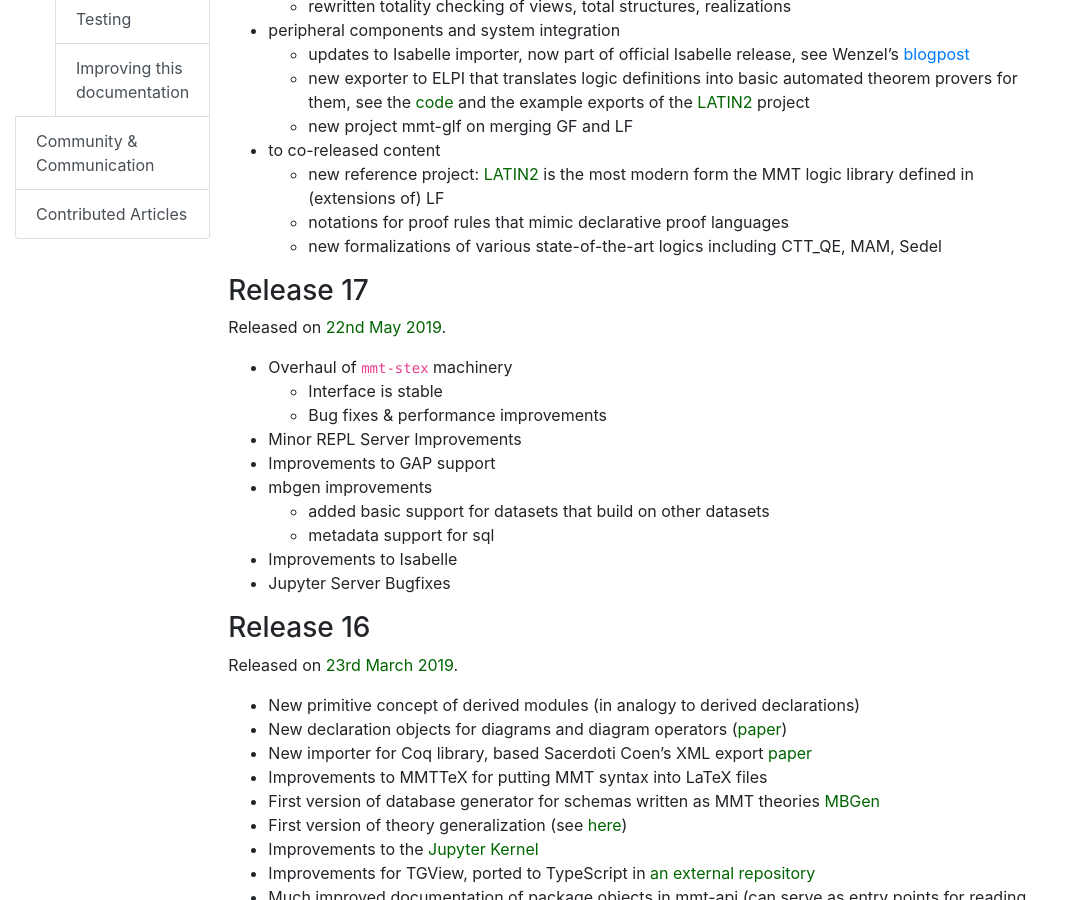
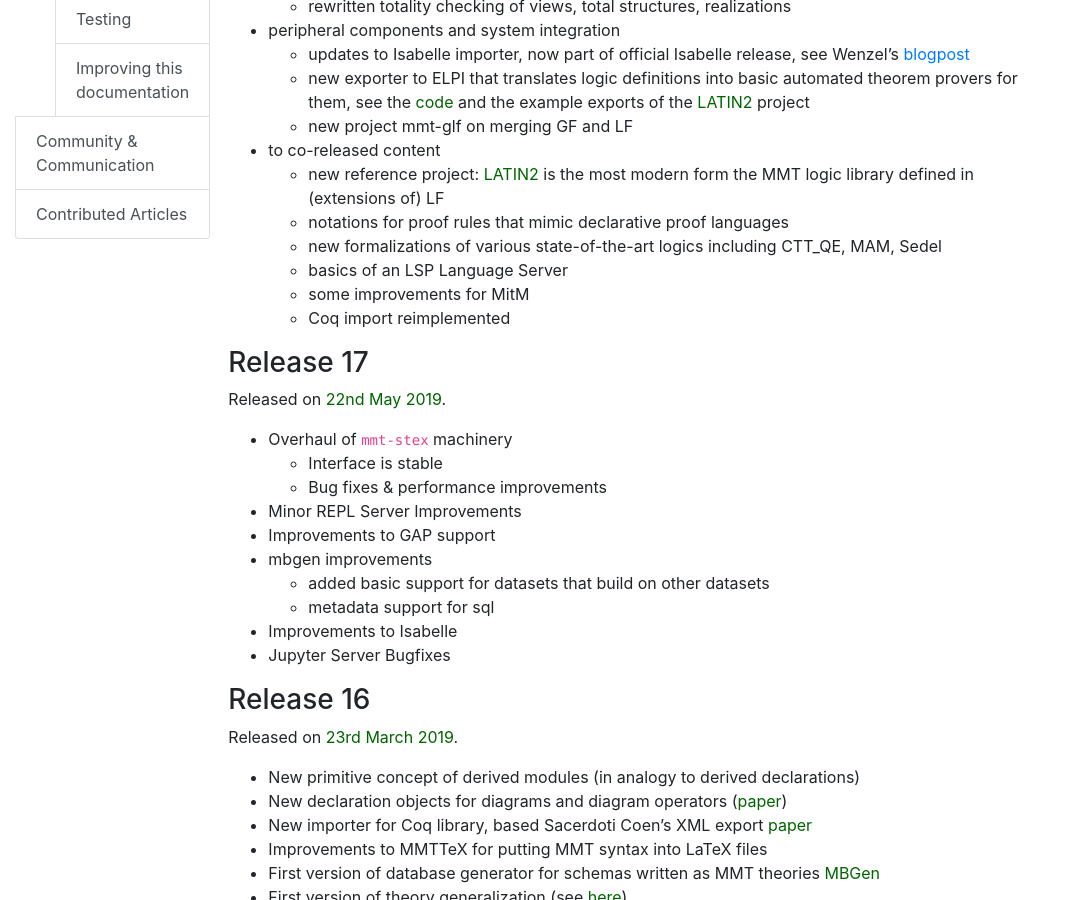
Before and after one commit to UniFormal/uniformal.github.io, a Jekyll site: the page built from doc/development/releases.md, in a window 1280 px wide and 900 px high, scrolled down 775 px. Shown: the whole window, without its empty margins (0-1074 px from the left). Built offline with Jekyll 4.4.1, drawn with Linux system fonts in a browser that asks for light colours.

Commit message:
Update releases.md

```diff
--- a/doc/development/releases.md
+++ b/doc/development/releases.md
@@ -36,6 +36,9 @@ Released planned for aobut [2nd September 2019](https://github.com/UniFormal/MMT
   - new reference project: [LATIN2](https://gl.mathhub.info/MMT/LATIN2/) is the most modern form the MMT logic library defined in (extensions of) LF
   - notations for proof rules that mimic declarative proof languages
   - new formalizations of various state-of-the-art logics including CTT_QE, MAM, Sedel
+  - basics of an LSP Language Server
+  - some improvements for MitM
+  - Coq import reimplemented
 
 ### Release 17
 
```
